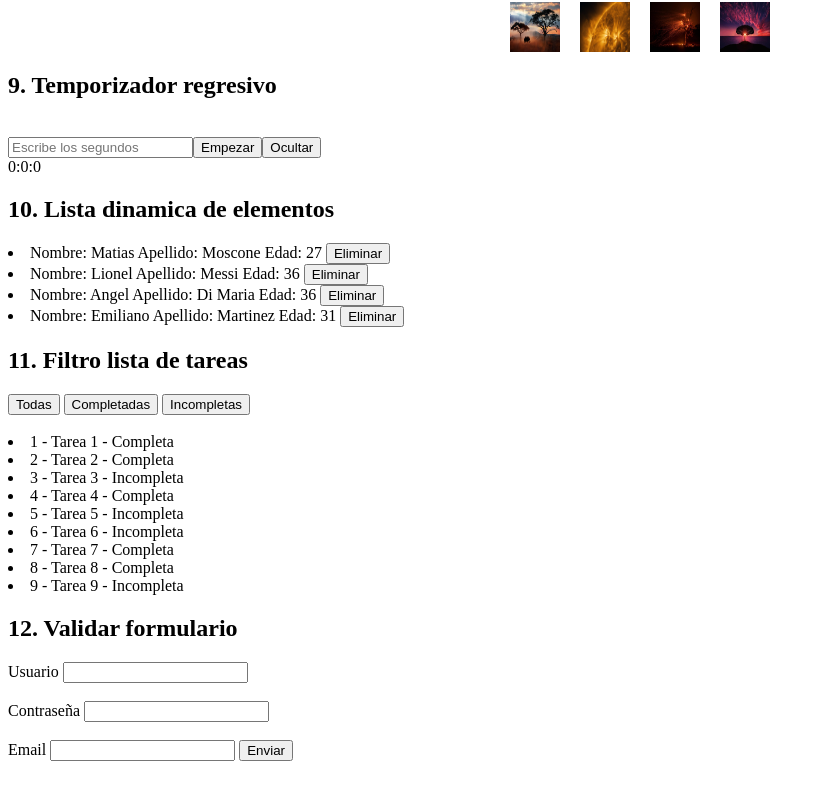
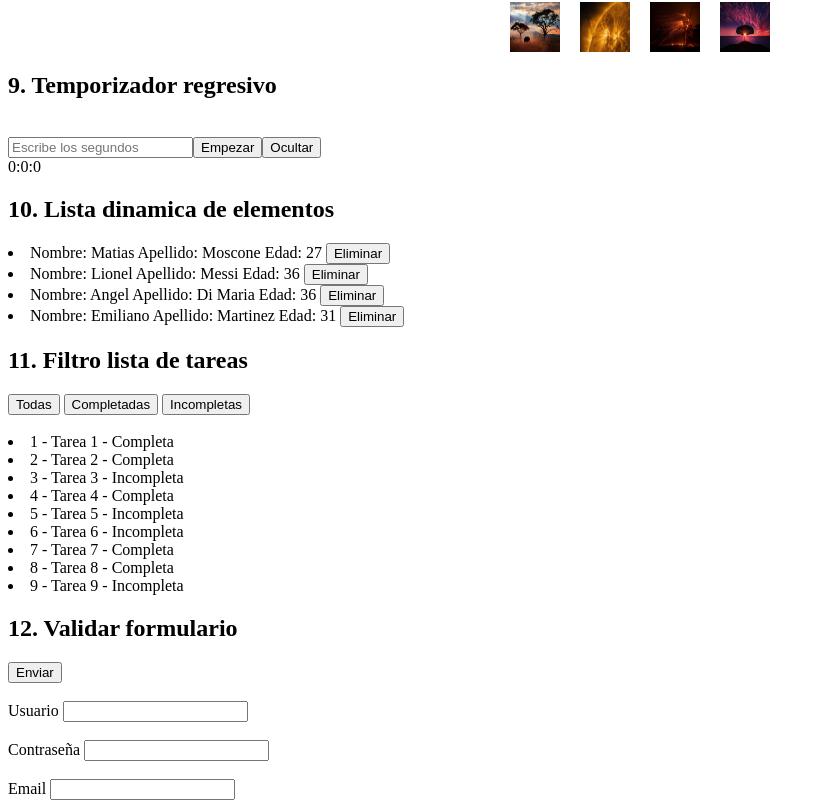
Before and after one commit to matiasmoscone1/practica-ejercicios-logica-programacion-react, a React (Vite) app: page / in a window 1280 px wide. Shown: the part 1485-2293 px from the top of the page, without its empty margins (0-825 px from the left). Before the commit the page ends 2254 px from the top, so only its background shows below. Built offline with nearby package versions, Linux system fonts and the light colour scheme.

Commit message:
Ejercicio 12 terminado

```diff
--- a/src/ejercicios/ValidarFormulario.jsx
+++ b/src/ejercicios/ValidarFormulario.jsx
@@ -32,8 +32,10 @@ const ValidarFormulario = () => {
     }
 
     const checkEmail = (ema) => {
-        validaEmail.test(ema) ? console.log("Email validado con exito!!!")
-        : console.log("Email no validado... (debe tener formato asd@asd.asd");
+        validaEmail.test(ema) ? document.querySelector(".resultado-email").textContent = " Email validado con exito!!!"
+                                //console.log("Email validado con exito!!!")
+                              : document.querySelector(".resultado-email").textContent = " Email no validado... (debe tener formato asd@asd.asd";
+                                //console.log("Email no validado... (debe tener formato asd@asd.asd");
 
     }
 
@@ -48,6 +50,7 @@ const ValidarFormulario = () => {
     <div>
         <h2>12. Validar formulario </h2>
         <form>
+            <button onClick={(e) => validarCompleto(e)}>Enviar</button><br/><br/>
             <label>Usuario </label>
             <input onChange={(e) => setUsuario(e.target.value)}/>
             <span className="resultado-usuario"></span><br/><br/>
@@ -55,8 +58,8 @@ const ValidarFormulario = () => {
             <input onChange={(e) => setContrasena(e.target.value)}/>
             <span className="resultado-contrasena"></span><br/><br/>
             <label>Email </label>
-            <input onChange={(e) => setEmail(e.target.value)}/>{" "}
-            <button onClick={(e) => validarCompleto(e)}>Enviar</button>
+            <input onChange={(e) => setEmail(e.target.value)}/>
+            <span className="resultado-email"></span>{" "}
         </form>
     </div>
     </>)
```
